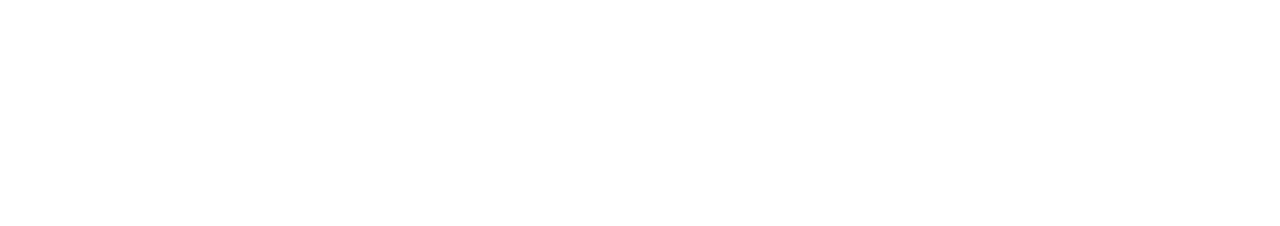
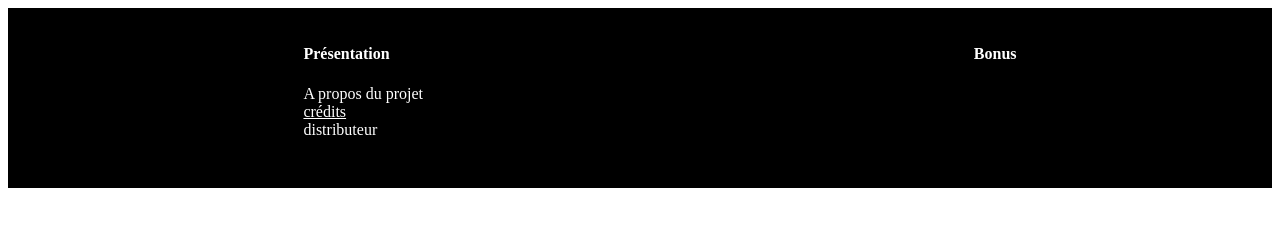
Before and after one commit to matthiasblr-collab/SAE11, a plain HTML site: page credits.html in a window 1280 px wide. Drawn offline with Linux system fonts and the light colour scheme.

Commit message:
Update credits.html
v1

```diff
--- a/credits.html
+++ b/credits.html
@@ -5,4 +5,24 @@
         <title>Distributeur v1</title>
         <link rel="stylesheet" href="style.css">
     </head>
+    <body>
+         <footer>
+            <nav>
+                <ul>
+                   <li>
+                        <h4>Présentation</h4>
+                    </li>
+                   <li> <a href ="apropos.html">A propos du projet </a></li>
+                   <li> <a href="credits.html" class="actif">crédits</a> </li>
+                   <li><a href="index.html">distributeur</a></li>
+                </ul>
+
+                <ul>
+                    <li>
+                        <h4>Bonus</h4>
+                    </li>
+                </ul>
+            </nav>
+        </footer>
+    </body>
 </html>
```
